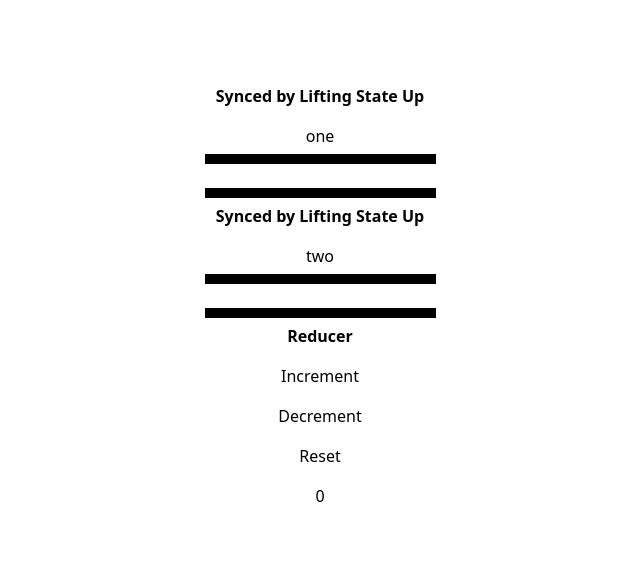
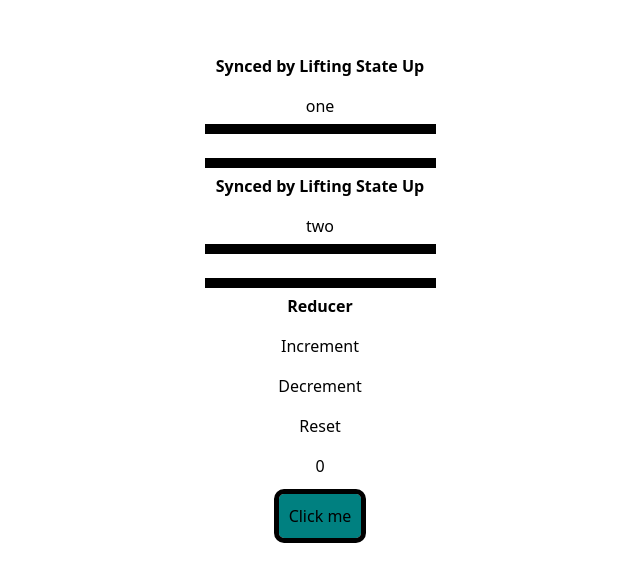
Before and after one commit to raygaeta/react-practice, a React (Vite) app: page / in a window 1280 px wide. Shown: the part 104-686 px from the top of the page, without its empty margins (320-960 px from the left). Built offline with nearby package versions, Linux system fonts and the light colour scheme.

Commit message:
added useRef

```diff
--- a/src/App.jsx
+++ b/src/App.jsx
@@ -3,6 +3,7 @@ import {useState} from 'react';
 import Form from './components/Form.jsx';
 import Synced from './components/Synced.jsx';
 import Reducer from './components/Reducer.jsx';
+import Ref from './components/Ref.jsx';
 
 let statuses = [
   'empty',
@@ -34,6 +35,7 @@ export default function App({}) {
       <Synced label="one" text={text} onChange={handleText}/>
       <Synced label="two" text={text} onChange={handleText}/>
       <Reducer />
+      <Ref />
     </div>
   );
 }
--- /dev/null
+++ b/src/components/Ref.jsx
@@ -0,0 +1,17 @@
+import { useRef } from "react";
+
+export default function Ref()
+{
+    const buttonRef = useRef(null);
+
+    const handleClick = () =>
+    {
+        buttonRef.current.style.backgroundColor = 'red';
+    }
+
+    return (
+        <button onClick={handleClick} ref={buttonRef} style={{outline: '5px solid black', backgroundColor: 'teal', padding: '10px', borderRadius: '5px'}}>
+            Click me
+        </button>
+    )
+}
```
Also changed, not shown: src/components/ObjectType.tsx (renamed from src/components/ObjectType.jsx).
